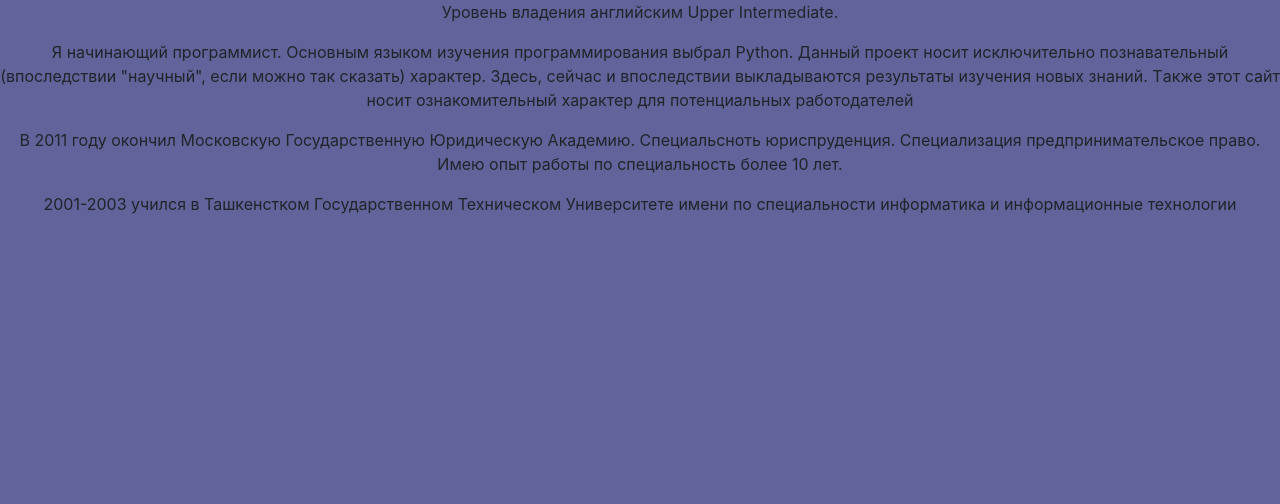
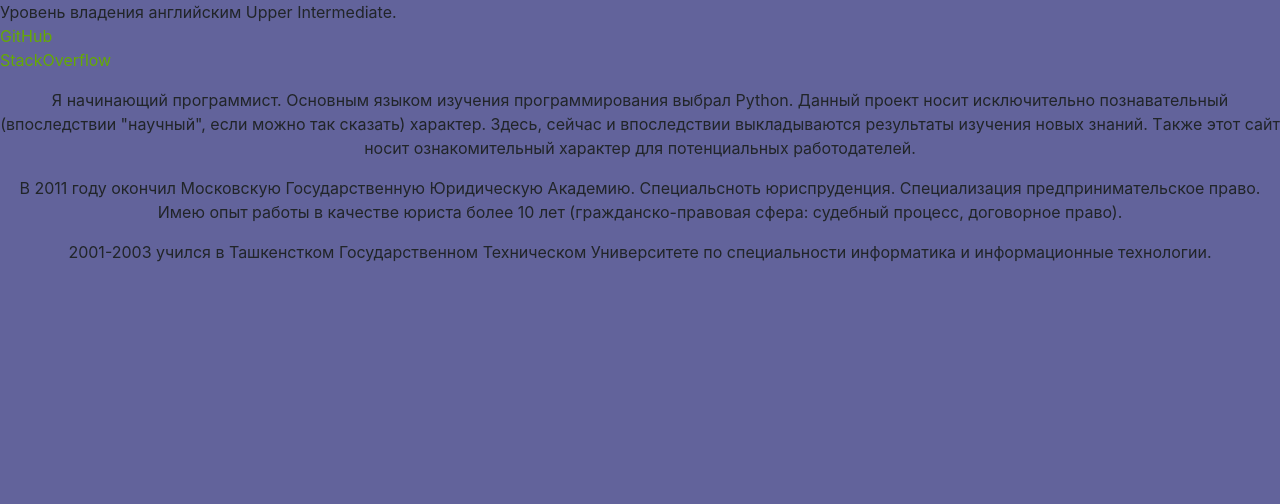
Before and after one commit to AtlanticP/pacem, a Django app: page /contacts/ in a window 1280 px wide. Shown: the part 66-570 px from the top of the page. Run offline with Django 3.2, Linux system fonts and the light colour scheme; data that the repository does not hold is empty; some libraries are stand-ins or nearby versions.

Commit message:
08.25 modified contacts.html

```diff
--- a/lists/templates/base.html
+++ b/lists/templates/base.html
@@ -39,6 +39,7 @@
       </form> -->
     </div>
   </nav>
+
   {% block body %}
   {% endblock %}
 
--- a/lists/templates/contacts.html
+++ b/lists/templates/contacts.html
@@ -6,9 +6,15 @@
 
 {% block body %}
 
-    <p class="text-center">Уровень владения английским Upper Intermediate.</p>
-    <p class="text-center">   Я начинающий программист. Основным языком изучения программирования выбрал Python. Данный проект носит исключительно познавательный (впоследствии "научный", если можно так сказать) характер. Здесь, сейчас и впоследствии выкладываются результаты изучения новых знаний. Tакже этот сайт носит ознакомительный характер для потенциальных работодателей</p>
-    <p class="text-center">В 2011 году окончил Московскую Государственную Юридическую Академию. Специальсноть юриспруденция. Специализация предпринимательское право. Имею опыт работы по специальность более 10 лет.</p>
-    <p class="text-center">2001-2003 учился в Ташкенстком Государственном Техническом Университете имени по специальности информатика и информационные технологии</p>
+<ul>
+  <li >Уровень владения английским Upper Intermediate.</li>
+  <li><a href="https://github.com/AtlanticP">GitHub</a></li>
+  <li><a href="https://stackoverflow.com/search?q=user%3A8010409">StackOverflow</a></li>
+</ul>
+
+
+    <p class="text-center">Я начинающий программист. Основным языком изучения программирования выбрал Python. Данный проект носит исключительно познавательный (впоследствии "научный", если можно так сказать) характер. Здесь, сейчас и впоследствии выкладываются результаты изучения новых знаний. Tакже этот сайт носит ознакомительный характер для потенциальных работодателей.</p>
+    <p class="text-center">В 2011 году окончил Московскую Государственную Юридическую Академию. Специальсноть юриспруденция. Специализация предпринимательское право. Имею опыт работы в качестве юриста более 10 лет (гражданско-правовая сфера: судебный процесс, договорное право).</p>
+    <p class="text-center">2001-2003 учился в Ташкенстком Государственном Техническом Университете по специальности информатика и информационные технологии.</p>
 
 {% endblock %}
```
